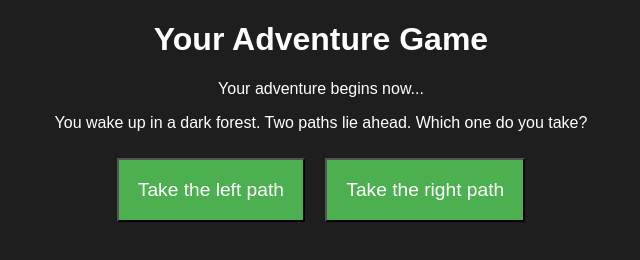
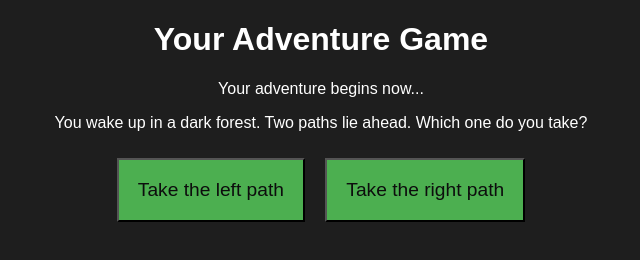
Before and after one commit to Navkaran7007/Front_end_Assignment_3, a plain HTML site: page Index.html in a window 1280 px wide. Shown: the whole page, without its empty margins (319-959 px from the left). Drawn offline with Linux system fonts and the light colour scheme.

Commit message:
Fixed accessibility issues.

```diff
--- a/style.css
+++ b/style.css
@@ -14,7 +14,7 @@ body {
 /* Buttons */
 button {
     background-color: #4CAF50;
-    color: white;
+    color: rgb(13, 13, 13);
     padding: 1em;
     margin: 10px;
     font-size: 1.2em;
```
